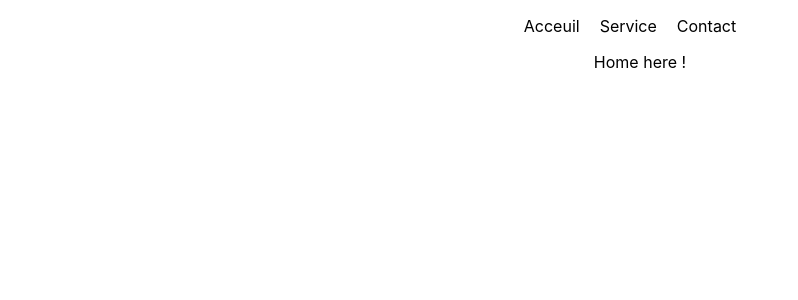
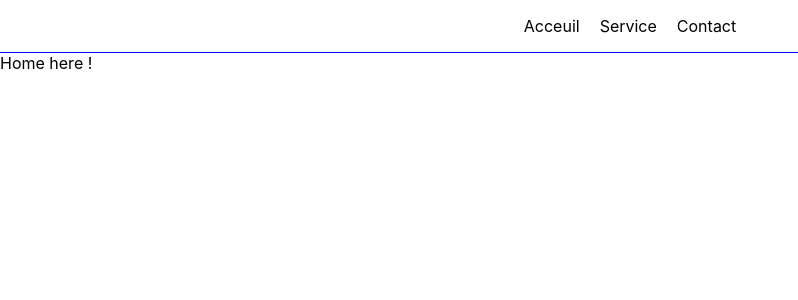
Before and after one commit to Ragnarohf/PersonalProject, a React (Create React App) app in the folder cocktail/: page /home in a window 1280 px wide. Shown: the top 300 px of the page, without its empty margins (0-798 px from the left). Built offline with nearby package versions, Linux system fonts and the light colour scheme.

Commit message:
header
next step => layout

```diff
--- a/cocktail/src/App.css
+++ b/cocktail/src/App.css
@@ -1,6 +1,6 @@
-.App {
-  text-align: center;
-}
+/*.App {*/
+/*  text-align: center;*/
+/*}*/
 
 .App-logo {
     height: 40vmin;
--- a/cocktail/src/components/public/header.css
+++ b/cocktail/src/components/public/header.css
@@ -17,6 +17,11 @@
 /*    text-decoration: none;*/
 /*    color: black;*/
 /*}*/
+header {
+    text-align: center;
+    border-bottom: 1px solid blue;
+}
+
 ul {
     list-style: none;
     padding: 0px;
--- a/cocktail/src/components/public/header.js
+++ b/cocktail/src/components/public/header.js
@@ -5,7 +5,6 @@ import "./header.css";
 
 const Header = () => {
   return (
-    <div className="Header">
     <header>
       <nav>
         <ul>
@@ -21,7 +20,6 @@ const Header = () => {
         </ul>
       </nav>
     </header>
-    </div>
   );
 };
 
--- a/cocktail/src/pages/Contact.js
+++ b/cocktail/src/pages/Contact.js
@@ -4,7 +4,8 @@ import Header from "../components/public/header";
 const Contact = () => {
   return (
     <div>
-      <Header /> Contact here !
+      <Header />
+      Contact here !
     </div>
   );
 };
--- a/cocktail/src/pages/Home.js
+++ b/cocktail/src/pages/Home.js
@@ -4,7 +4,8 @@ import Header from "../components/public/header";
 const Home = () => {
   return (
     <div>
-      <Header /> Home here !
+      <Header />
+      Home here !
     </div>
   );
 };
```
Lines whose indentation alone changed are shown as unchanged.
